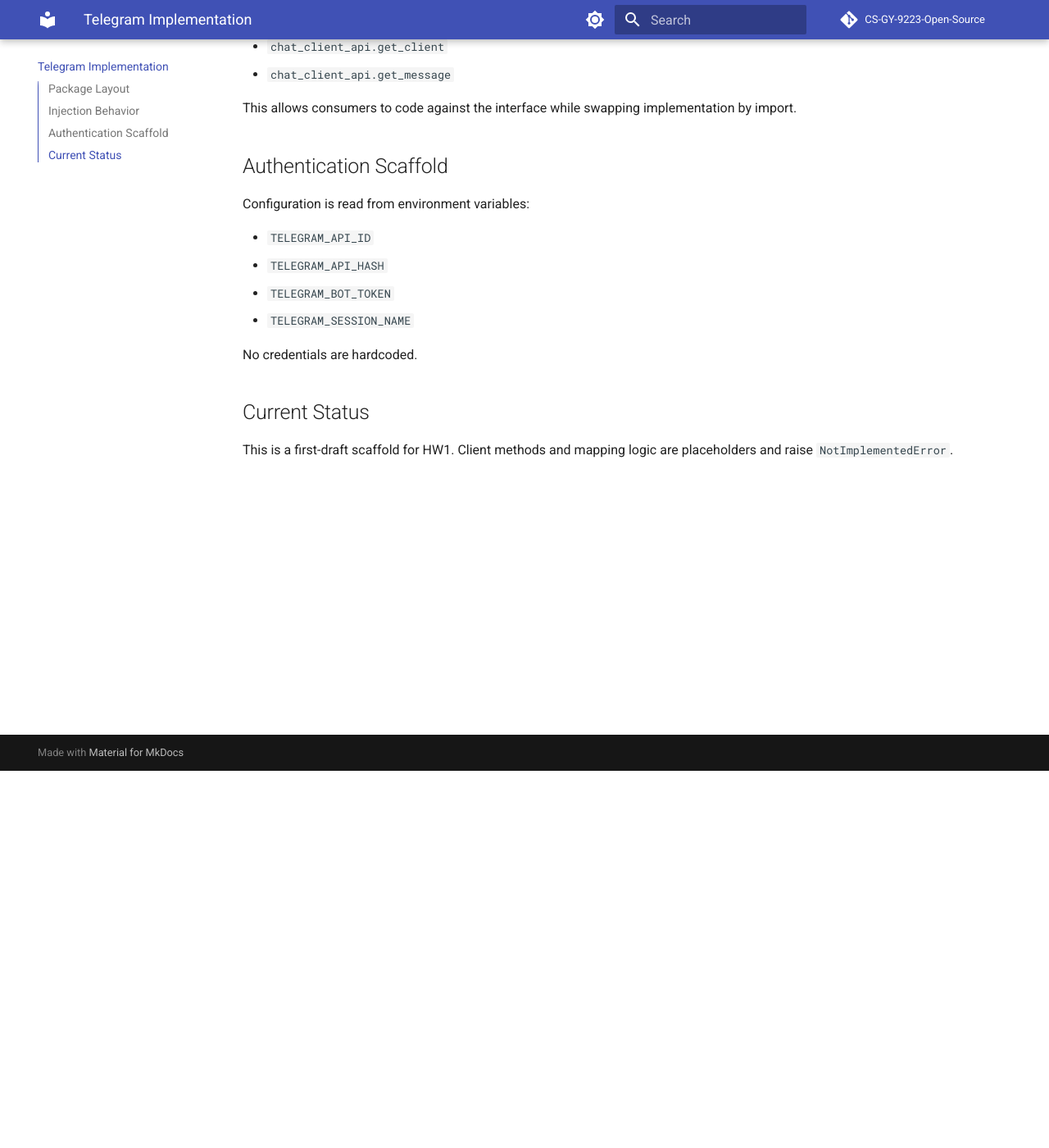
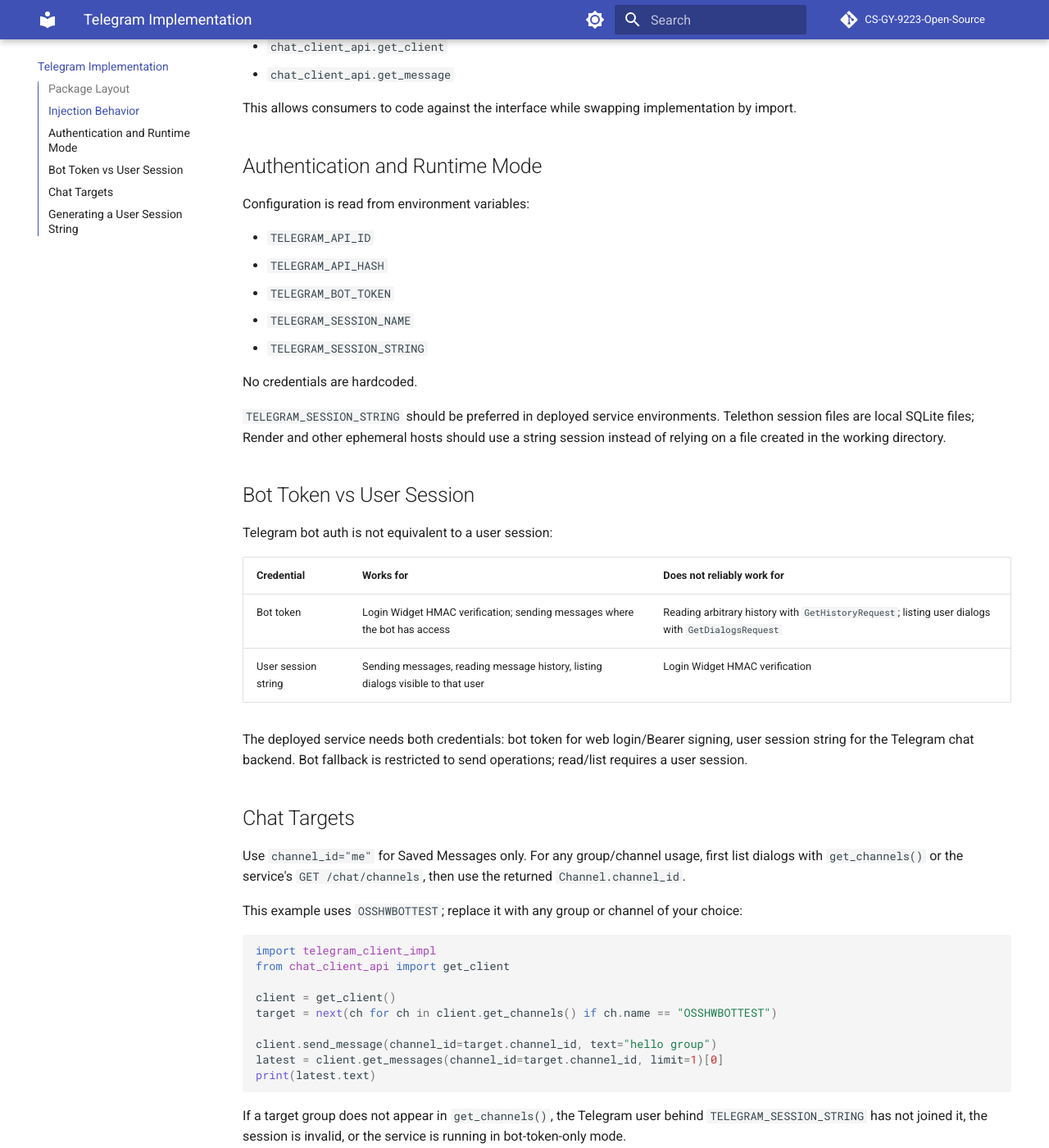
Before and after one commit to YaseenHQ/CSGY9223, an MkDocs documentation site: the page built from docs/telegram-implementation.md, in a window 1280 px wide and 1400 px high, scrolled down 460 px. Shown: the whole window at 82% size. Built offline with MkDocs 1.6.1 and Material for MkDocs 9.7.7, drawn with Linux system fonts in a browser that asks for light colours; comment, search, counter and statistics services are not loaded; some of the changed text lies outside the part shown.

Commit message:
Improve Telegram user-session handling

````diff
--- a/docs/telegram-implementation.md
+++ b/docs/telegram-implementation.md
@@ -17,7 +17,7 @@
 This allows consumers to code against the interface while swapping implementation
 by import.
 
-## Authentication Scaffold
+## Authentication and Runtime Mode
 
 Configuration is read from environment variables:
 
@@ -25,10 +25,69 @@
 - `TELEGRAM_API_HASH`
 - `TELEGRAM_BOT_TOKEN`
 - `TELEGRAM_SESSION_NAME`
+- `TELEGRAM_SESSION_STRING`
 
 No credentials are hardcoded.
 
-## Current Status
+`TELEGRAM_SESSION_STRING` should be preferred in deployed service environments.
+Telethon session files are local SQLite files; Render and other ephemeral hosts
+should use a string session instead of relying on a file created in the working
+directory.
 
-This is a first-draft scaffold for HW1. Client methods and mapping logic are
-placeholders and raise `NotImplementedError`.
+## Bot Token vs User Session
+
+Telegram bot auth is not equivalent to a user session:
+
+| Credential | Works for | Does not reliably work for |
+|---|---|---|
+| Bot token | Login Widget HMAC verification; sending messages where the bot has access | Reading arbitrary history with `GetHistoryRequest`; listing user dialogs with `GetDialogsRequest` |
+| User session string | Sending messages, reading message history, listing dialogs visible to that user | Login Widget HMAC verification |
+
+The deployed service needs both credentials: bot token for web login/Bearer
+signing, user session string for the Telegram chat backend. Bot fallback is
+restricted to send operations; read/list requires a user session.
+
+## Chat Targets
+
+Use `channel_id="me"` for Saved Messages only. For any group/channel usage,
+first list dialogs with `get_channels()` or the service's `GET /chat/channels`,
+then use the returned `Channel.channel_id`.
+
+This example uses `OSSHWBOTTEST`; replace it with any group or channel of your
+choice:
+
+```python
+import telegram_client_impl
+from chat_client_api import get_client
+
+client = get_client()
+target = next(ch for ch in client.get_channels() if ch.name == "OSSHWBOTTEST")
+
+client.send_message(channel_id=target.channel_id, text="hello group")
+latest = client.get_messages(channel_id=target.channel_id, limit=1)[0]
+print(latest.text)
+```
+
+If a target group does not appear in `get_channels()`, the Telegram user behind
+`TELEGRAM_SESSION_STRING` has not joined it, the session is invalid, or the
+service is running in bot-token-only mode.
+
+## Generating a User Session String
+
+Use the Telegram API ID/hash from [Telegram API development tools](https://core.telegram.org/api/obtaining_api_id),
+then generate a Telethon string session using the account that should read/send
+messages. Telethon documents this flow under [String Sessions](https://docs.telethon.dev/en/stable/concepts/sessions.html#string-sessions).
+
+```python
+from telethon.sync import TelegramClient
+from telethon.sessions import StringSession
+
+api_id = int(input("api_id: "))
+api_hash = input("api_hash: ")
+
+with TelegramClient(StringSession(), api_id, api_hash) as client:
+    print(client.session.save())
+```
+
+Paste the complete output into Render as `TELEGRAM_SESSION_STRING`. Do not paste
+a screenshot preview; the value is long and must not be truncated.
````
Also changed, not shown: README.md (+26 -1 lines), components/chat_client_service/README.md (+20 -1 lines), components/telegram_client_impl/README.md (+8 -1 lines), docs/api-reference.md (+29 -18 lines), render.yaml (+8 -0 lines), 6 other files.
